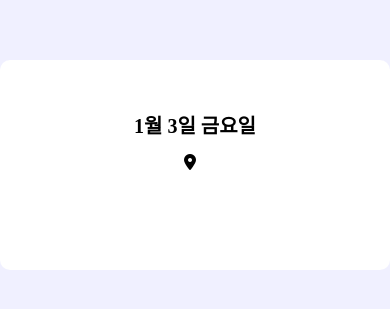
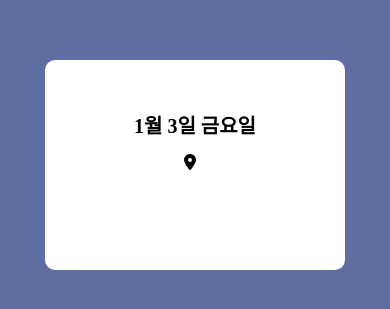
Before and after one commit to jizero1/weather, a website: page public/index.html in a window 390 px wide. Shown: the part 257-566 px from the top of the page. Drawn offline with Linux system fonts and the light colour scheme.

Commit message:
반응형 추가

```diff
--- a/package.json
+++ b/package.json
@@ -23,5 +23,8 @@
     "cors": "^2.8.5",
     "dotenv": "^16.4.7",
     "express": "^4.21.2"
+  },
+  "devDependencies": {
+    "nodemon": "^3.1.9"
   }
 }
--- a/public/main.css
+++ b/public/main.css
@@ -16,7 +16,7 @@
 }
 body {
     min-height: 100vh;
-    background: rgb(240, 240, 255);
+    background: rgb(95, 109, 161);
 }
 .weather-container {
     width: 400px;
@@ -31,8 +31,6 @@ header .date {
     padding-bottom: 15px;
     font-size: 20px;
     font-weight: 700;
-}
-header .locationIcon {
 }
 header .location {
     padding-left: 10px;
@@ -52,3 +50,10 @@ header .location {
 .weather-info .statusText {
     padding-bottom: 10px;
 }
+
+
+@media screen and (max-width: 576px) {
+    .weather-container {
+        width: 300px;
+    }
+}
```
Also changed, not shown: api/weather.js (+0 -37 lines), 1 other file.
